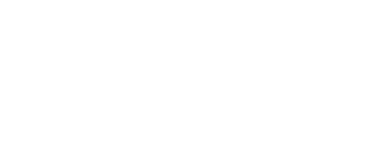
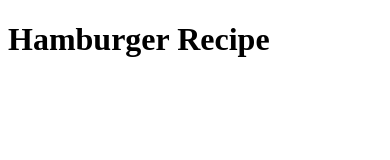
Before and after one commit to carwizroll/odin-recipes, a plain HTML site: page recipes/hamburger.html in a window 390 px wide. Drawn offline with Linux system fonts and the light colour scheme.

Commit message:
Update the title of hamburger.html

```diff
--- a/recipes/hamburger.html
+++ b/recipes/hamburger.html
@@ -3,9 +3,9 @@
 <head>
     <meta charset="UTF-8">
     <meta name="viewport" content="width=device-width, initial-scale=1.0">
-    <title>Document</title>
+    <title>Recipe</title>
 </head>
 <body>
-
+    <h1>Hamburger Recipe</h1>
 </body>
 </html>
```
